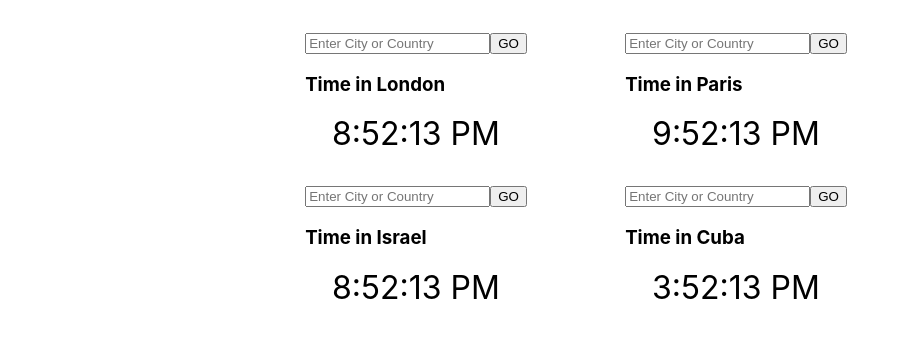
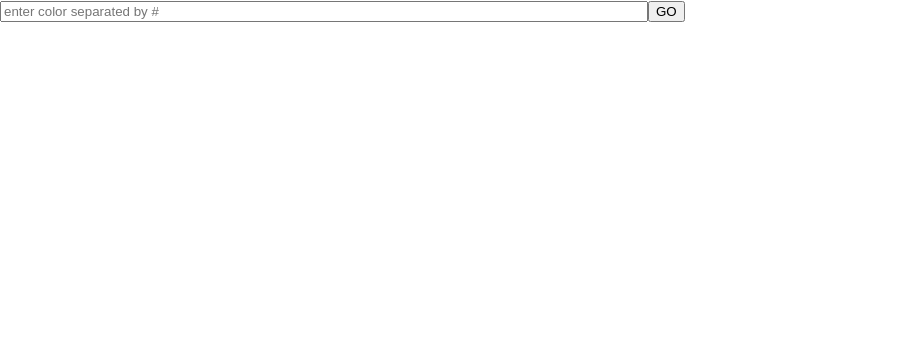
Before and after one commit to Java49DimaOstanin/REACT-PROJECT, a React (Create React App) app: page / in a window 1280 px wide. Shown: the top 338 px of the page, without its empty margins (0-910 px from the left). Built offline with nearby package versions, Linux system fonts and the light colour scheme.

Commit message:
error 22/01

```diff
--- a/src/App.tsx
+++ b/src/App.tsx
@@ -1,47 +1,33 @@
 
 import { Input } from './components/input';
 import React from 'react';
-import { Timer } from './components/Timer';
+
+
 
 
 function App() {
-  const flexColumn: React.CSSProperties = { display: "flex", flexDirection: "column" }
-  const flexRow: React.CSSProperties = { display: "flex", flexDirection: "row" ,
-  justifyContent: "space-around", width: "50vw", marginTop: "4vh" ,marginLeft:"20vw"}
+  const properties: React.CSSProperties = {
+    display: "flex",
+    flexWrap: "wrap"
+  }
+  const [colors,setcolors] = React.useState<string[]>([])
+function creatingDivs(value:string): string {
+    const colors: string[] = value.split("#") ;// red#green => ['red,'green']
+    setcolors(colors.slice());
+    return '';
+}
+function getDivs(colors: string[]): JSX.Element[]{
+  return colors.map(color => <div style={{width:"5vw" , height:"5vh",
+backgroundColor:color}}></div>)
+}
 
-  return <div style={flexColumn}>
-    <div style={flexRow}>
-      <Timer cityOrCountry={"London"} inputFieldId={'1'}></Timer>
-      <Timer cityOrCountry={"Paris"} inputFieldId={'2'}></Timer>
-    </div>
+return <section style={{display: "flex",flexDirection:"column",}}>
+   <Input placeHolder={'enter color separated by #'} inputProcess={creatingDivs}> </Input>
+    <section style={properties}>
+   {getDivs(colors)}
+    </section>
 
-    <div style={flexRow}>
-      <Timer cityOrCountry={"India "} inputFieldId={'1'}></Timer>
-      <Timer cityOrCountry={"Cuba"} inputFieldId={'3'}></Timer>
-      </div>
-
-    </div>
+  </section>
 
 }
 export default App;
-
-
-// import React from 'react';
-// import { Input } from './components/Input';
-
-
-
-// function App() {
-//   function processInput(value: string): string {
-//     let res: string = '';
-//     if(value.toLowerCase().includes("hello")) {
-//         res = "get tired from HELLO. It's forbidden word";
-//     }
-//     return res;
-
-//   }
-//   return <Input inputId={'input-1'} inputProcess={processInput} />
-
-// }
-
-// export default App;
--- a/src/components/Timer.tsx
+++ b/src/components/Timer.tsx
@@ -1,47 +1,44 @@
+
 import React from "react";
+
 import timeZones from "../time-zones";
 import { Input } from "./input";
 type TimerProps = {
-    cityOrCountry:string;
-    inputFieldId:string;
+    cityOrCountry: string;
 }
-export const Timer: React.FC<TimerProps> = (props) =>{
-    const [timeZoneIndex ,setTimeZoneIndex] = React.useState(getIndexByName(props.cityOrCountry));
-    let timeZone: string = timeZones[timeZoneIndex]?.name;
-    const [timeZoneName,setTimeZoneName]  = React.useState(timeZone ? props.cityOrCountry : "Israel");
+export const Timer: React.FC<TimerProps> = (props) => {
+    const timeZoneIndex: number =
+     timeZones.findIndex(tz => JSON.stringify(tz).includes(props.cityOrCountry));
+    const [timeZone, setTimeZone] = React.useState(timeZones[timeZoneIndex]?.name);
+    const [timeZoneName, setTimeZoneName] = React.useState(timeZone ?
+         props.cityOrCountry : "Israel");
     const [time, setTime] = React.useState(new Date());
-    const [uniqId,setUniqId] = React.useState(new Date().getTime().toString());
-    // console.log(uniqId);
-
-
-
     function tick() {
-        console.log("Tick-Tak");
+        console.log("tick");
         setTime(new Date());
     }
     React.useEffect(()=>{
         const interval = setInterval(tick, 1000);
         return ()=>clearInterval(interval);
-    },[])
-    function timeZoneFind(cityOrCountry:string):string{
-        let res: string = '';
-        const newIndex:number = getIndexByName(cityOrCountry);
-        if(newIndex < 0){
-            res = `can't find "${cityOrCountry}" try another `;
-        }else {
-            timeZone = timeZones[newIndex].name;
-            setTimeZoneIndex(newIndex);
-            setTimeZoneName(cityOrCountry);
-            setUniqId(new Date().getTime().toString())
+    }, [])
+
+    function processCityCountry(value: string): string {
+        const index =  timeZones.findIndex(tz => JSON.stringify(tz).includes(value));
+        let res = '';
+        if (index < 0) {
+            res = `${value} is wrong city / country, please type again`;
+        } else {
+            setTimeZoneName(value);
+            setTimeZone(timeZones[index].name);
         }
         return res;
     }
-    function getIndexByName(cityOrCountry:string): number {
-        return timeZones.findIndex(tz => JSON.stringify(tz).includes("\""+cityOrCountry+"\"" ));
-    }
-    return <div id={uniqId}>
-        <Input inputId={props.inputFieldId} inputProcess={timeZoneFind} placeHolder={"Enter City or Country"} />
-        <h3 className='logo'>Time in {timeZoneName} </h3>
-        <label style={{display:"block", textAlign:"center",fontSize:"2em"}}> {time.toLocaleTimeString(undefined,{timeZone})} </label>
+
+    return <div>
+        <Input placeHolder={"Enter city or country"} inputProcess={processCityCountry}/>
+        <h3 className='logo'>Time in {timeZoneName}</h3>
+        <label style={{display: "block",
+         textAlign: "center", fontSize: "2em"}}>
+            {time.toLocaleTimeString(undefined,{timeZone})}</label>
     </div>
 }
--- a/src/components/input.tsx
+++ b/src/components/input.tsx
@@ -1,32 +1,33 @@
+import React, { useEffect } from "react"
+import { Alert } from "./Alert"
+type InputProps = {
+    placeHolder: string;
+    inputProcess: (value: string)=>string;
+}
+export const Input: React.FC<InputProps> = ({placeHolder, inputProcess}) => {
+    let inputElement: HTMLInputElement | null
+   const [inputId] =
+    React.useState(Math.round(Math.random() * 100000000) + '');
+    const [message, setMessage] = React.useState('')
+    function processGo(): void {
+       setMessage('')
+        const messageRet: string = inputProcess(inputElement!.value);
 
-import React, { useEffect } from "react"
-import { Alert } from "./Alert";
-type InputProps = {
-    inputId:string;
-    inputProcess: (value: string) => string;
-    placeHolder:string;
-}
+        if (messageRet == '') {
+            inputElement!.value = '';
+        } else {
 
-export const Input: React.FC<InputProps> = (props)=> {
-    let inputElement:HTMLInputElement | null ;
-    const [message , setMessage] = React.useState('');
+            setMessage(messageRet);
 
-    function processGo():void{
-       setMessage('');
-     const messageRet: string = props.inputProcess(inputElement!.value);
-        if (messageRet == ''){
-            inputElement!.value = ' ';
-        }else {
-            setMessage(messageRet);
         }
 
     }
     useEffect(() => {
-        inputElement = document.getElementById(props.inputId) as HTMLInputElement
+       inputElement = document.getElementById(inputId) as HTMLInputElement;
     })
-    return   <div>
-        <input  id={props.inputId} placeholder={props.placeHolder} />
+    return <div>
+        <input id={inputId} placeholder={placeHolder} style={{width:"50vw"}}/>
         <button onClick={processGo}>GO</button>
         {message && <Alert type={"error"} messege={message}/>}
     </div>
-        }
+}
```
